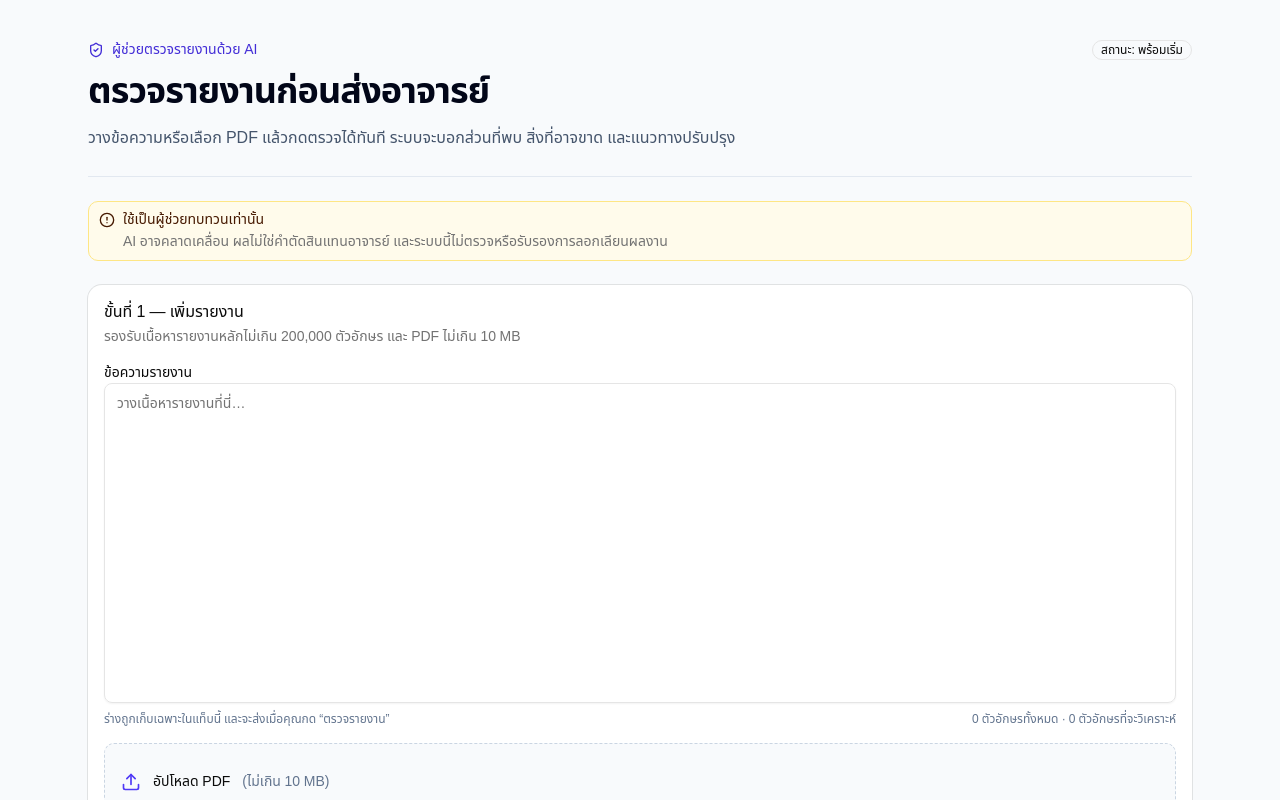
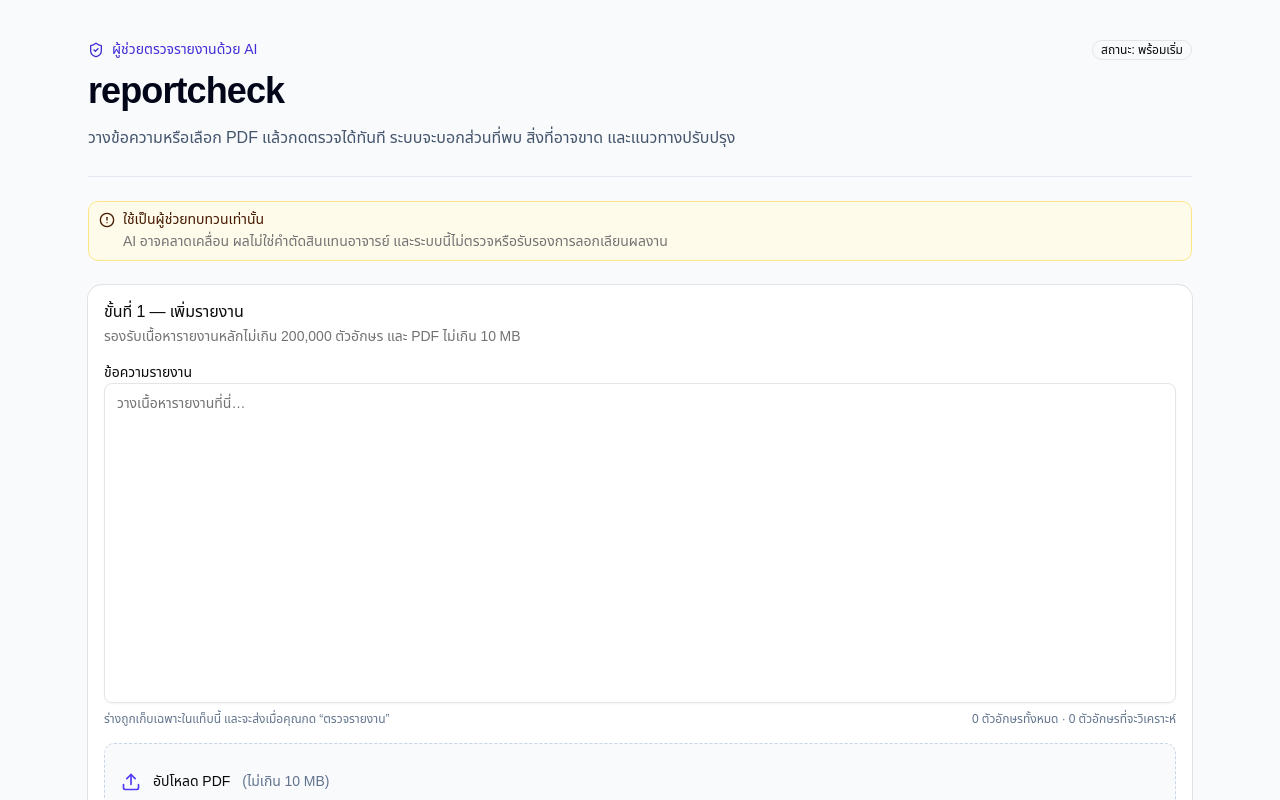
Before and after one commit to WayuOHm99/report-checker-ai, a React (Vite) app: page / in a window 1280 px wide. Shown: the top 800 px of the page. Built offline with nearby package versions, Linux system fonts and the light colour scheme.

Commit message:
chore: rename interface to reportcheck

```diff
--- a/index.html
+++ b/index.html
@@ -6,7 +6,7 @@
     <meta name="viewport" content="width=device-width, initial-scale=1.0" />
     <meta name="description" content="ผู้ช่วยตรวจความครบถ้วนของโครงงานและรายงานด้วย AI ก่อนส่งให้อาจารย์" />
     <meta name="theme-color" content="#f8fafc" />
-    <title>ผู้ช่วยตรวจโครงงานและรายงานด้วย AI</title>
+    <title>reportcheck — ผู้ช่วยตรวจรายงานด้วย AI</title>
   </head>
   <body>
     <div id="root"></div>
--- a/src/App.tsx
+++ b/src/App.tsx
@@ -377,7 +377,7 @@ function App() {
         <header className="mb-6 flex flex-col gap-4 border-b border-slate-200 pb-6 sm:flex-row sm:items-start sm:justify-between">
           <div>
             <div className="mb-3 flex items-center gap-2 text-sm font-medium text-indigo-700"><ShieldCheck className="size-4" /> ผู้ช่วยตรวจรายงานด้วย AI</div>
-            <h1 className="text-3xl font-semibold tracking-tight sm:text-4xl">ตรวจรายงานก่อนส่งอาจารย์</h1>
+            <h1 className="text-3xl font-semibold tracking-tight sm:text-4xl">reportcheck</h1>
             <p className="mt-3 max-w-2xl text-base leading-7 text-slate-600">วางข้อความหรือเลือก PDF แล้วกดตรวจได้ทันที ระบบจะบอกส่วนที่พบ สิ่งที่อาจขาด และแนวทางปรับปรุง</p>
           </div>
           <div className="flex flex-wrap items-center gap-2">
```
